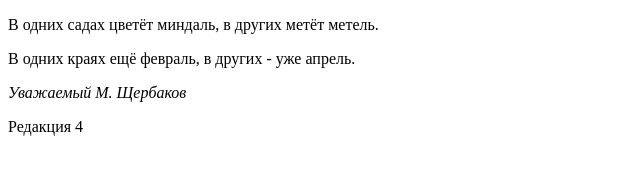
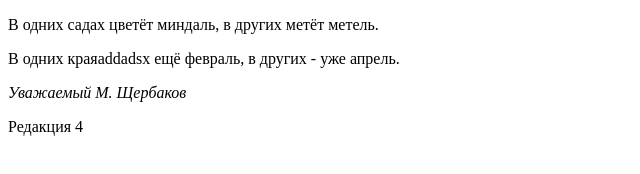
Before and after one commit to hello-polosaty/app-for-jenkins, a plain HTML site: page index.html in a window 1280 px wide. Shown: the full height of the page, 0-640 px from the left. Drawn offline with Linux system fonts and the light colour scheme.

Commit message:
1231231
3123123123123

Co-Authored-By: Michael <mbalaban1989@gmail.com>

```diff
--- a/index.html
+++ b/index.html
@@ -6,7 +6,7 @@
  </head>
  <body>
    <p>В одних садах цветёт миндаль, в других метёт метель.</p>
-   <p>В одних краях ещё февраль, в других - уже апрель.</p>
+   <p>В одних краяaddadsх ещё февраль, в других - уже апрель.</p>
    <p><i>Уважаемый М. Щербаков</i></p>
    <p>Редакция 4</p>
  </body>
```
